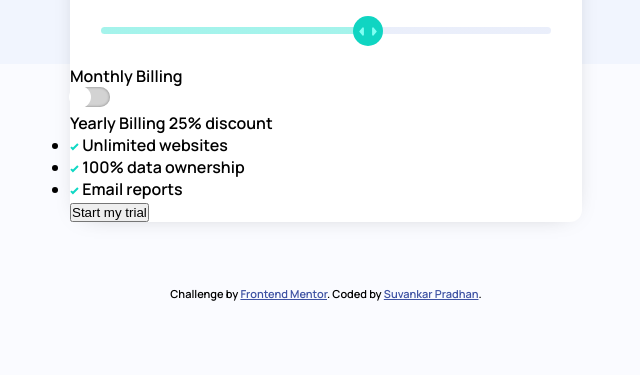
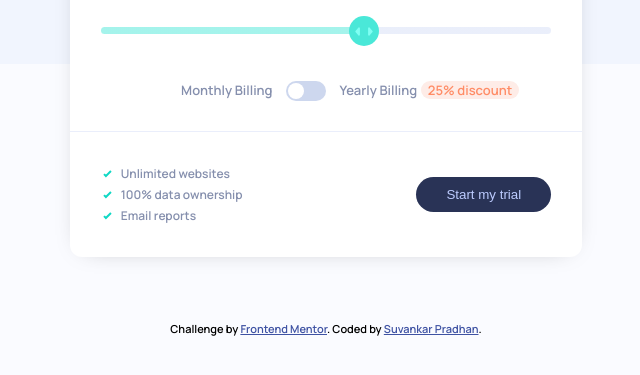
Before and after one commit to suvankarpradhan/interactive-pricing-component-main, a plain HTML site: page index.html in a window 1280 px wide. Shown: the part 335-710 px from the top of the page, without its empty margins (314-954 px from the left). Drawn offline with Linux system fonts and the light colour scheme.

Commit message:
desktop design complete

```diff
--- a/index.html
+++ b/index.html
@@ -30,7 +30,6 @@
           <p><span id="price">$16.00&nbsp</span>/&nbspmonth</p>
         </div>
       </div>
-      <div class="card-body">
       <div class="slider">
         <input
           type="range"
@@ -38,12 +37,13 @@
           id="priceRange"
           min="0"
           max="100"
-            value="60"
+          value="59"
         />
       </div>
+      <div class="card-body">
         <p>Monthly Billing</p>
-        <input type="checkbox" name="checkYear" id="checkYear" />
-        <p id="offer">Yearly Billing <span>25% discount</span></p>
+        <input type="checkbox" name="checkYear" id="yearPlan" />
+        <p id="offer">Yearly Billing</p>
       </div>
       <div class="card-footer">
         <div class="foot-item1">
--- a/index.js
+++ b/index.js
@@ -1,24 +1,30 @@
 const slider = document.getElementById('priceRange');
 var views = document.getElementById('view');
 var price = document.getElementById('price');
+var yearPlan = document.getElementById('yearPlan');
+yearPlan.onclick = ()=>{
+       checkRange();
+}
 slider.oninput = ()=>{
-    var range = slider.value;
+    checkRange();
+}
+function checkRange(){
+        var range = slider.value;
     if(range>=0 && range<20){
             views.innerHTML = " 10K ";
-            price.innerHTML = " $8.00 ";
+            (yearPlan.checked == false)?price.innerHTML = " $8.00 ":price.innerHTML = "$"+(8.00*0.75)+".00 ";
     }else if(range>=20 && range<40){
             views.innerHTML = " 50K ";
-            price.innerHTML = " $12.00 ";
+            (yearPlan.checked == false)?price.innerHTML = " $12.00 ":price.innerHTML = "$"+(12.0*0.75)+".00 ";
     }else if(range>=40 && range<60){
             views.innerHTML = " 100K ";
-            price.innerHTML = " $16.00 ";
+            (yearPlan.checked == false)?price.innerHTML = " $16.00 ":price.innerHTML = "$"+(16.0*0.75)+".00 ";
     }else if(range>=60 && range<80){
             views.innerHTML = " 500k ";
-            price.innerHTML = " $24.00 ";
+            (yearPlan.checked == false)?price.innerHTML = " $24.00 ":price.innerHTML = "$"+(24.0*0.75)+".00 ";
     }else{
             views.innerHTML = " 1M ";
-            price.innerHTML = " $36.00 ";
-
+            (yearPlan.checked == false)?price.innerHTML = " $36.00 ":price.innerHTML = "$"+(36.00*0.75)+".00 ";
     }
     slider.style.background = 'linear-gradient(90deg,hsl(174, 77%, 80%) '+range+'%,hsl(224, 65%, 95%) '+(range-slider.min)+'%)';
 }
--- a/style.css
+++ b/style.css
@@ -66,8 +66,8 @@ input[type="range"] {
   border-radius: 5px;
   background: linear-gradient(
     90deg,
-    hsl(174, 77%, 80%) 60%,
-    hsl(224, 65%, 95%) 40%
+    hsl(174, 77%, 80%) 59%,
+    hsl(224, 65%, 95%) 41%
   );
 }
 input[type="range"]::-webkit-slider-thumb {
@@ -75,7 +75,7 @@ input[type="range"]::-webkit-slider-thumb {
   height: 30px;
   width: 30px;
   border-radius: 50%;
-  background: url("images/icon-slider.svg") no-repeat, hsl(174, 86%, 45%);
+  background: url("images/icon-slider.svg") no-repeat, hsl(174, 77%, 60%);
   background-position: center;
   background-size: 60%;
 }
@@ -83,32 +83,93 @@ input[type="range"]::-webkit-slider-thumb:hover {
   box-shadow: 0px 12px 25px 5px hsl(174, 77%, 80%);
 }
 input[type="range"]::-webkit-slider-thumb:active {
+  background-color: hsl(174, 86%, 45%);
   box-shadow: 0px 12px 25px 10px hsl(174, 77%, 80%);
 }
+.card-body {
+  display: flex;
+  flex-direction: row;
+  justify-content: flex-end;
+  padding: 3% 6% 6%;
+}
+.card-body p {
+  color: hsl(225, 20%, 60%);
+  font-size: 13px;
+  font-weight: 600;
+}
+#offer {
+  width: 47%;
+}
+#offer::after {
+  content: "25% discount";
+  padding: 0% 3%;
+  margin-left: 2%;
+  background-color: hsl(14, 92%, 95%);
+  color: hsl(15, 100%, 70%);
+  border-radius: 25px;
+}
 input[type="checkbox"] {
+  -webkit-appearance: none;
   height: 20px;
   width: 40px;
-  background-color: lightgray;
+  background-color: hsl(223, 50%, 87%);
   border-radius: 34px;
-  -webkit-appearance: none;
-  box-shadow: 0px 0px 3px 0px gray inset;
+  border: none;
   cursor: pointer;
+  margin: 0% 3%;
 }
 input:checked[type="checkbox"] {
-  background-color: blueviolet;
+  background-color: hsl(174, 86%, 45%);
 }
 input[type="checkbox"]::before {
   content: "";
-  transform: scale(1.1);
-  height: 20px;
-  width: 20px;
+  height: 16px;
+  width: 16px;
   background-color: white;
   position: absolute;
   border-radius: 50%;
   transition: 0.5s;
+  transform: translate(2px, 2px);
 }
 input:checked[type="checkbox"]::before {
-  transform: translateX(20px);
+  transform: translate(20px, 2px);
+}
+.card-footer {
+  display: flex;
+  flex-direction: row;
+  padding: 6%;
+  border-top: 1px solid hsl(224, 65%, 95%);
+}
+.foot-item1,
+.foot-item2 {
+  display: flex;
+  flex-direction: column;
+  flex: 50%;
+}
+.foot-item1 li {
+  list-style: none;
+  font-size: 12px;
+  padding: 2px;
+  color: hsl(225, 20%, 60%);
+}
+.foot-item1 img {
+  padding-right: 3%;
+}
+.foot-item2 {
+  justify-content: center;
+  align-items: flex-end;
+}
+.foot-item2 button {
+  padding: 2%;
+  height: 35px;
+  width: 135px;
+  border: none;
+  border-radius: 25px;
+  background-color: hsl(227, 35%, 25%);
+  color: hsl(226, 100%, 87%);
+}
+.foot-item2 button:hover {
+  color: hsl(0, 0%, 100%);
 }
 .attribution {
   font-size: 11px;
```
Lines whose indentation alone changed are shown as unchanged.
